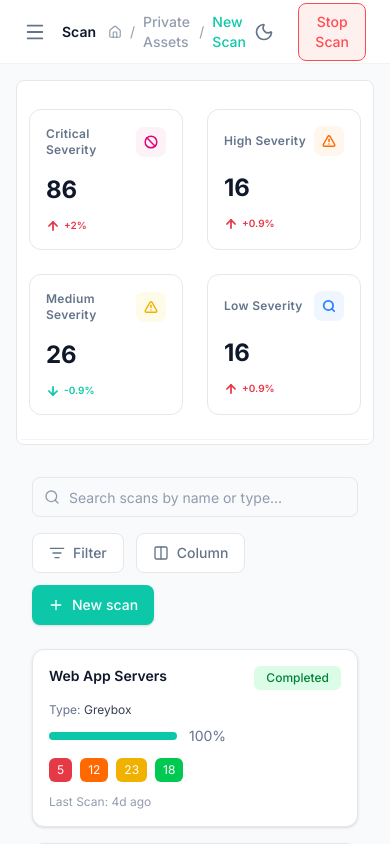
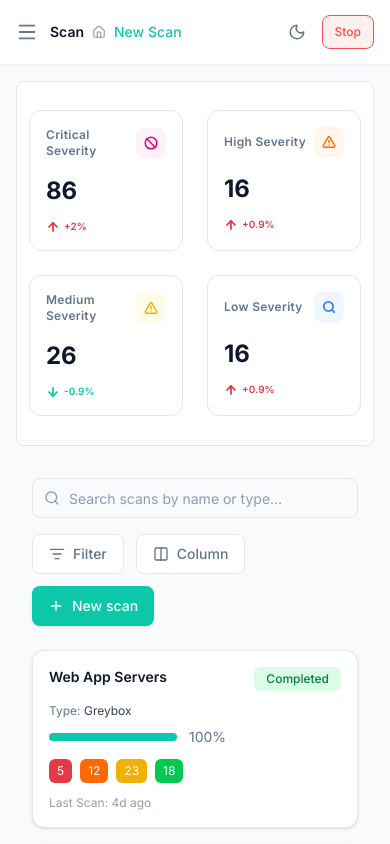
Before and after one commit to Rupesh-Piwal/fenrir-ui, a React (Vite) app: page /dashboard in a window 390 px wide. Built offline with nearby package versions, Linux system fonts and the light colour scheme.

Commit message:
feat: mobile-responsive header

```diff
--- a/src/components/Header.tsx
+++ b/src/components/Header.tsx
@@ -8,74 +8,104 @@ interface HeaderProps {
   toggleScan?: () => void;
 }
 
-export default function Header({ toggleSidebar, isScanRunning = true, toggleScan }: HeaderProps) {
+export default function Header({
+  toggleSidebar,
+  isScanRunning = true,
+  toggleScan,
+}: HeaderProps) {
   const { theme, toggleTheme } = useTheme();
 
   return (
-    <header className="h-16 bg-surface border-b border-border/50 flex items-center justify-between px-6">
-      <div className="flex items-center gap-4">
+    <header className="bg-surface border-b border-border/50">
+      <div className="h-16 px-4 sm:px-6 flex items-center justify-between gap-4">
+        {/* LEFT SIDE */}
+        <div className="flex items-center gap-3 min-w-0">
           <button
             onClick={toggleSidebar}
-          className="lg:hidden text-text-secondary hover:text-gray-700"
+            className="lg:hidden text-text-secondary hover:text-text-primary transition"
             aria-label="Open menu"
           >
             <Menu size={22} />
           </button>
 
-        <nav aria-label="Breadcrumb">
-          <ol className="flex items-center gap-2 text-sm">
-            <li className="flex items-center gap-2">
+          {/* Breadcrumb */}
+          <nav aria-label="Breadcrumb" className="min-w-0">
+            <ol className="flex items-center gap-2 text-sm truncate">
+              {/* Always visible */}
+              <li className="flex items-center gap-2 shrink-0">
                 <span className="font-semibold text-text-primary">Scan</span>
-              <Home size={14} className="text-text-secondary/70 ml-1" />
+                <Home size={14} className="text-text-secondary/70" />
               </li>
 
-            <li className="text-text-secondary/70">/</li>
+              {/* Hide middle part on mobile */}
+              <li className="hidden sm:inline text-text-secondary/70">/</li>
 
-            <li>
+              <li className="hidden sm:inline">
                 <Link
                   to="/private-assets"
-                className="text-text-secondary/70 hover:text-text-secondary font-medium transition"
+                  className="text-text-secondary hover:text-text-primary font-medium transition"
                 >
                   Private Assets
                 </Link>
               </li>
 
-            <li className="text-text-secondary/70">/</li>
+              <li className="hidden sm:inline text-text-secondary/70">/</li>
 
-            <li aria-current="page">
+              {/* Always visible current page */}
+              <li className="truncate">
                 <span className="text-accent font-medium">New Scan</span>
               </li>
             </ol>
           </nav>
         </div>
 
-      <section aria-label="Scan actions" className="flex items-center gap-4">
+        {/* RIGHT SIDE */}
+        <section
+          aria-label="Scan actions"
+          className="flex items-center gap-2 sm:gap-4 shrink-0"
+        >
+          {/* Theme Toggle */}
           <button
             onClick={toggleTheme}
             className="p-2 text-text-secondary hover:text-text-primary transition rounded-lg hover:bg-background"
             aria-label="Toggle theme"
           >
-          {theme === "light" ? <Moon size={20} /> : <Sun size={20} />}
+            {theme === "light" ? <Moon size={18} /> : <Sun size={18} />}
           </button>
 
+          {/* Export - hide on very small screens */}
           <button
             type="button"
-          className="hidden sm:inline-flex px-4 py-2 text-sm font-medium border border-border rounded-lg text-gray-700 bg-surface dark:text-white dark:border-white hover:bg-background transition drop-shadow-sm"
+            className="hidden md:inline-flex px-4 py-2 text-sm font-medium border border-border rounded-lg text-text-primary bg-surface hover:bg-background transition"
           >
-          Export Report
+            Export
           </button>
 
+          {/* Scan Toggle */}
           <button
             type="button"
             onClick={toggleScan}
-          className={`px-4 py-2 text-sm font-medium rounded-lg transition cursor-pointer border ${isScanRunning
-              ? "bg-[#FFF0F0] dark:bg-[#FF4D4F]/5 text-[#FF4D4F] border-[#FF4D4F] hover:bg-[#FF4D4F]/10"
-              : "bg-[#F0FFF4] dark:bg-[#52C41A]/5 text-[#52C41A] border-[#52C41A] hover:bg-[#52C41A]/10"
-            }`}
+            className={`
+              px-3 sm:px-4
+              py-2
+              text-xs sm:text-sm
+              font-medium
+              rounded-lg
+              transition
+              border
+              whitespace-nowrap
+              ${
+                isScanRunning
+                  ? "bg-[#FFF0F0] text-[#FF4D4F] border-[#FF4D4F] hover:bg-[#FF4D4F]/10"
+                  : "bg-[#F0FFF4] text-[#52C41A] border-[#52C41A] hover:bg-[#52C41A]/10"
+              }
+            `}
           >
-          {isScanRunning ? "Stop Scan" : "Start Scan"}
+            {isScanRunning ? "Stop" : "Start"}
+            <span className="hidden sm:inline"> Scan</span>
           </button>
         </section>
+      </div>
     </header>
   );
 }
```
Lines whose indentation alone changed are shown as unchanged.
